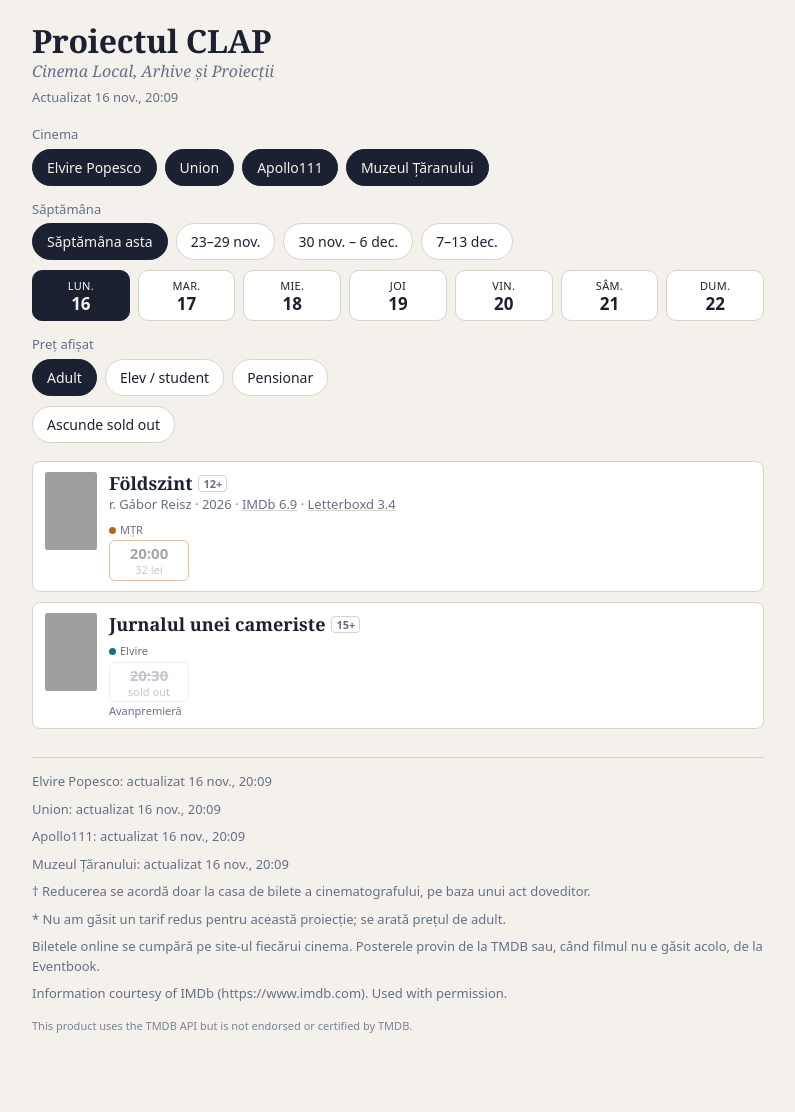
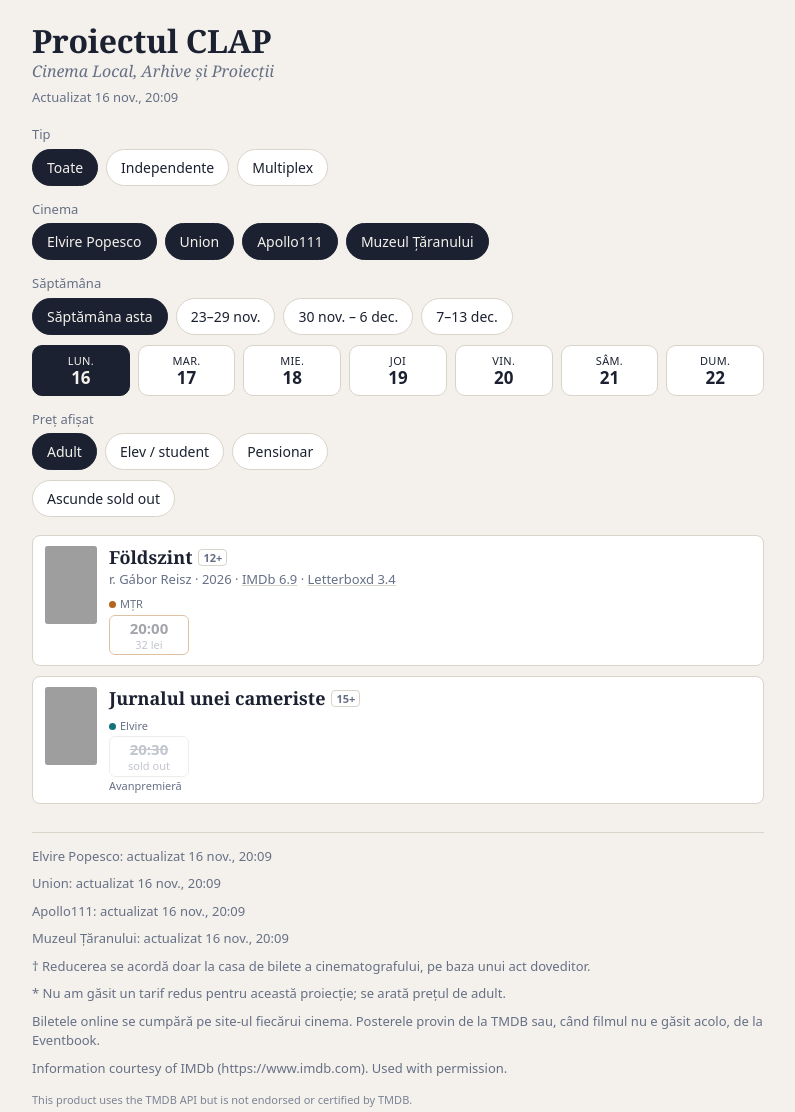
Before and after one commit to teodorgm/clap-program-cinema, a plain HTML site: page docs/index.html in a window 1280 px wide. Shown: the whole page, without its empty margins (242-1037 px from the left). Before the commit the page ends 1074 px from the top, so only its background shows below. Drawn offline with Linux system fonts and the light colour scheme; grey boxes are pictures that could not be loaded.

Commit message:
Update cinema program loading logic and UI elements

```diff
--- a/docs/index.html
+++ b/docs/index.html
@@ -59,6 +59,8 @@ a.t:hover small{color:inherit}
 <h1>Proiectul CLAP</h1>
 <p class="tag">Cinema Local, Arhive și Proiecții</p>
 <p class="sub" id="upd">Se încarcă programul…</p>
+<div class="lbl">Tip</div>
+<div class="row" id="typ"></div>
 <div class="lbl">Cinema</div>
 <div class="row" id="cin"></div>
 <div class="lbl">Săptămâna</div>
@@ -71,7 +73,7 @@ a.t:hover small{color:inherit}
 <div class="note" id="note"></div>
 </main>
 <script>
-var D=null,S={cin:{},week:"",day:"",tier:"adult",sold:false},TZ="Europe/Bucharest";
+var D=null,S={cin:{},type:"all",week:"",day:"",tier:"adult",sold:false},TZ="Europe/Bucharest";
 function today(){return new Intl.DateTimeFormat("en-CA",{timeZone:TZ}).format(new Date())}
 function nowHM(){return new Intl.DateTimeFormat("en-GB",{timeZone:TZ,hour:"2-digit",minute:"2-digit",hourCycle:"h23"}).format(new Date())}
 function el(t,c,x){var e=document.createElement(t);if(c)e.className=c;if(x!=null)e.textContent=x;return e}
@@ -87,6 +89,7 @@ function weekLabel(w){
   var e=addDays(w,6),a=dt(w),b=dt(e);
   return a.getMonth()===b.getMonth()?a.getDate()+"–"+b.getDate()+" "+mon(e):a.getDate()+" "+mon(w)+" – "+b.getDate()+" "+mon(e);
 }
+function tk(t){return t<"05:00"?"2"+t:"1"+t}
 function nz(s){return (s||"").normalize("NFD").replace(/[\u0300-\u036f]/g,"").toLowerCase().replace(/[^a-z0-9]+/g," ").trim()}
 function nice(s){
   if(s!==s.toLocaleUpperCase("ro"))return s;
@@ -107,12 +110,13 @@ function shortNote(n){
   return p.length?p.join(" + "):(n.length>30?n.slice(0,28)+"…":n);
 }
 function tags(s,F){
-  var t=[],a=s.audio||[],sub=(s.subs||[]).filter(function(x){return x!=="RO"});
-  if(a.length&&a.every(function(x){return x==="RO"})&&F.orig_lang&&F.orig_lang!=="ro")t.push("dublat");
+  var t=(s.tech||[]).filter(function(x){return x!=="Barco laser"}),a=s.audio||[],sub=(s.subs||[]).filter(function(x){return x!=="RO"});
+  if(s.dubbed||(a.length&&a.every(function(x){return x==="RO"})&&F.orig_lang&&F.orig_lang!=="ro"))t.push("dublat");
   if(sub.length)t.push("sub "+sub.join("/"));
   return t.join(" · ");
 }
-function visible(s){return S.cin[s.cinema]&&!(S.sold&&s.status==="sold_out")}
+function kind(k){return (D.cinemas[k]&&D.cinemas[k].kind)||"independent"}
+function visible(s){return S.cin[s.cinema]&&(S.type==="all"||kind(s.cinema)===S.type)&&!(S.sold&&s.status==="sold_out")}
 function count(d){var n=0;D.screenings.forEach(function(s){if(s.date===d&&visible(s))n++});return n}
 function pickDay(){
   var t=today(),i,d;
@@ -136,9 +140,13 @@ function load(){
   });
 }
 function ui(){
+  var ty=document.getElementById("typ");ty.innerHTML="";
+  [["all","Toate"],["independent","Independente"],["multiplex","Multiplex"]].forEach(function(x){
+    ty.appendChild(chip(x[1],S.type===x[0],function(){S.type=x[0];S.day=pickDay();ui()}));
+  });
   var c=document.getElementById("cin");c.innerHTML="";
   Object.keys(D.cinemas).forEach(function(k){
-    if(!(k in S.cin))return;
+    if(!(k in S.cin)||(S.type!=="all"&&kind(k)!==S.type))return;
     c.appendChild(chip(D.cinemas[k].name,S.cin[k],function(){S.cin[k]=S.cin[k]?0:1;S.day=pickDay();ui()}));
   });
   var w=document.getElementById("weeks");w.innerHTML="";
@@ -165,8 +173,8 @@ function list(){
     if(s.date!==S.day||!visible(s))return;
     var k=s.film||("t:"+s.title);if(!g[k]){g[k]=[];order.push(k)}g[k].push(s);
   });
-  order.forEach(function(k){g[k].sort(function(a,b){return a.time<b.time?-1:a.time>b.time?1:0})});
-  order.sort(function(a,b){return g[a][0].time<g[b][0].time?-1:1});
+  order.forEach(function(k){g[k].sort(function(a,b){return tk(a.time)<tk(b.time)?-1:tk(a.time)>tk(b.time)?1:0})});
+  order.sort(function(a,b){return tk(g[a][0].time)<tk(g[b][0].time)?-1:1});
   if(!order.length){out.appendChild(el("div","empty","Nicio proiecție pentru filtrele alese."));return}
   order.forEach(function(k){
     var rs=g[k],r=rs[0],F=D.films[k]||{title:r.title};
@@ -187,7 +195,7 @@ function list(){
     parts.forEach(function(p,i){if(i)meta.appendChild(document.createTextNode(" · "));meta.appendChild(p)});
     if(parts.length)info.appendChild(meta);
     var tm=el("div","tm");
-    rs.sort(function(x,y){return x.time<y.time?-1:x.time>y.time?1:(x.cinema<y.cinema?-1:1)});
+    rs.sort(function(x,y){return tk(x.time)<tk(y.time)?-1:tk(x.time)>tk(y.time)?1:(x.cinema<y.cinema?-1:1)});
     rs.forEach(function(s){
       var ci=D.cinemas[s.cinema],so=s.status==="sold_out",it=el("div","it"),cn=el("div","cn");
       it.style.setProperty("--cc",ci.color);
```
